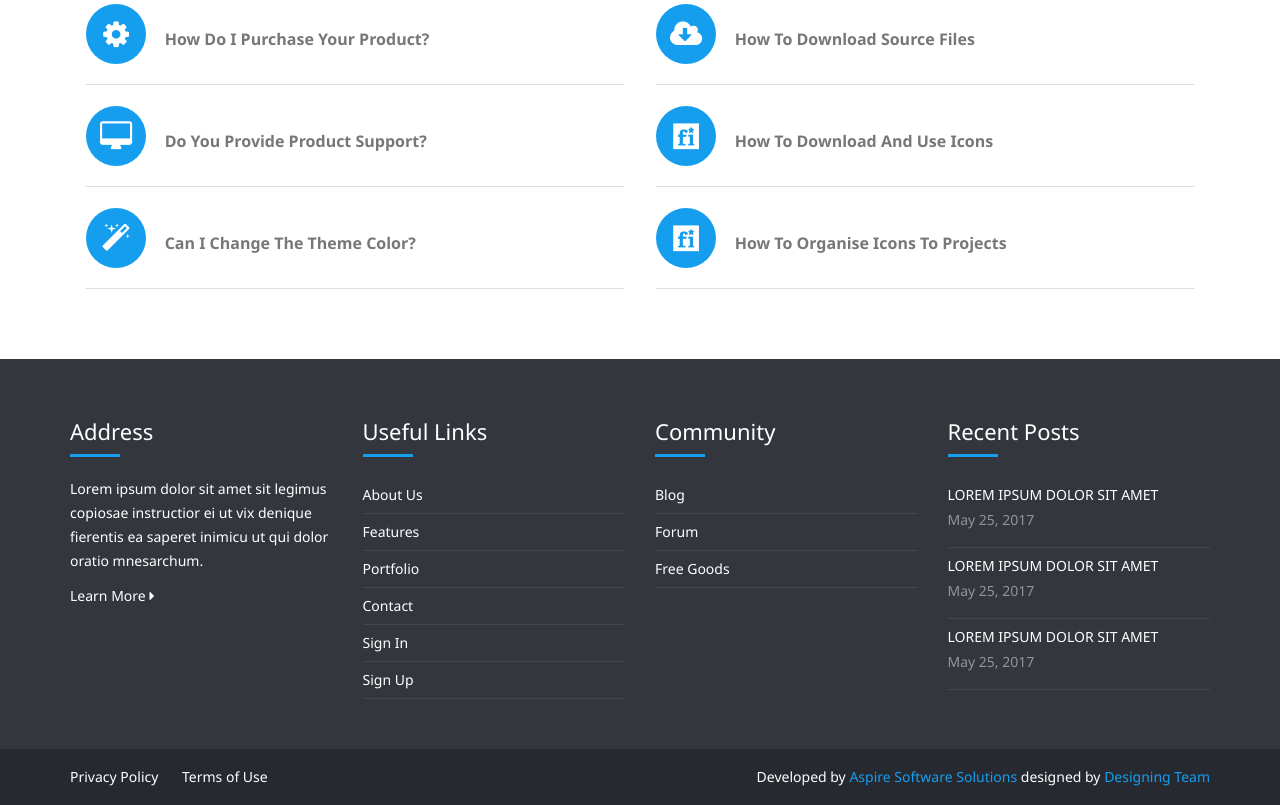
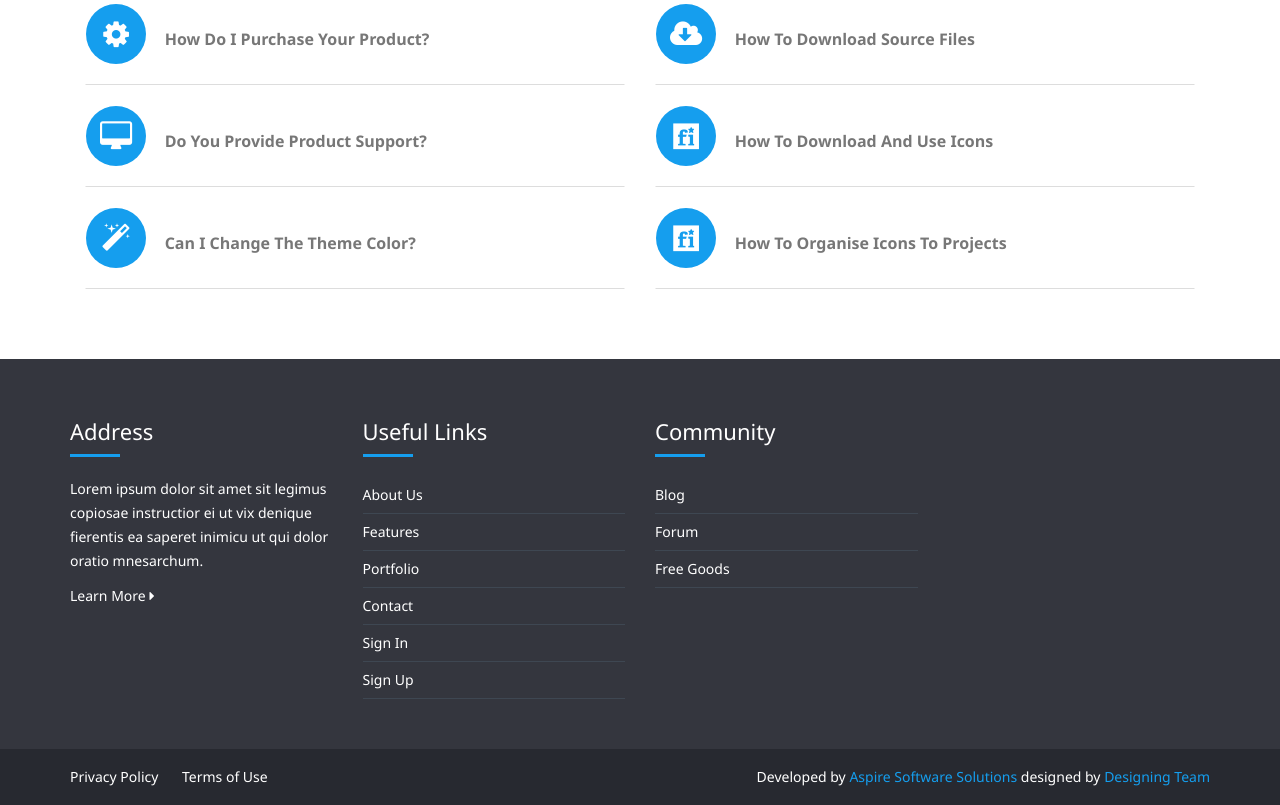
Before and after one commit to VKunze/TICIII, a plain HTML site: page faq.html in a window 1280 px wide. Shown: the part 588-1393 px from the top of the page. Drawn offline with nearby package versions, Linux system fonts and the light colour scheme.

Commit message:
Eliminar seccion inferior recent posts

```diff
--- a/faq.html
+++ b/faq.html
@@ -267,28 +267,6 @@
                         </ul>
                     </div>
                 </div>
-
-                <div class="col-md-3 col-sm-3 col-xs-12 <block></block>">
-                    <div class="footer-block">
-                        <h4>Recent Posts</h4>
-                        <hr/>
-                        <ul class="footer-links">
-                            <li>
-                                <a href="#" class="post">Lorem ipsum dolor sit amet</a>
-                                <p class="post-date">May 25, 2017</p>
-                            </li>
-                            <li>
-                                <a href="#" class="post">Lorem ipsum dolor sit amet</a>
-                                <p class="post-date">May 25, 2017</p>
-                            </li>
-                            <li>
-                                <a href="#" class="post">Lorem ipsum dolor sit amet</a>
-                                <p class="post-date">May 25, 2017</p>
-                            </li>
-
-                        </ul>
-                    </div>
-                </div>
             </div>
         </div>
 
```
Also changed, not shown: contact.html (+0 -22 lines), index.html (+0 -22 lines), login.html (+0 -22 lines), registration.html (+0 -22 lines).
